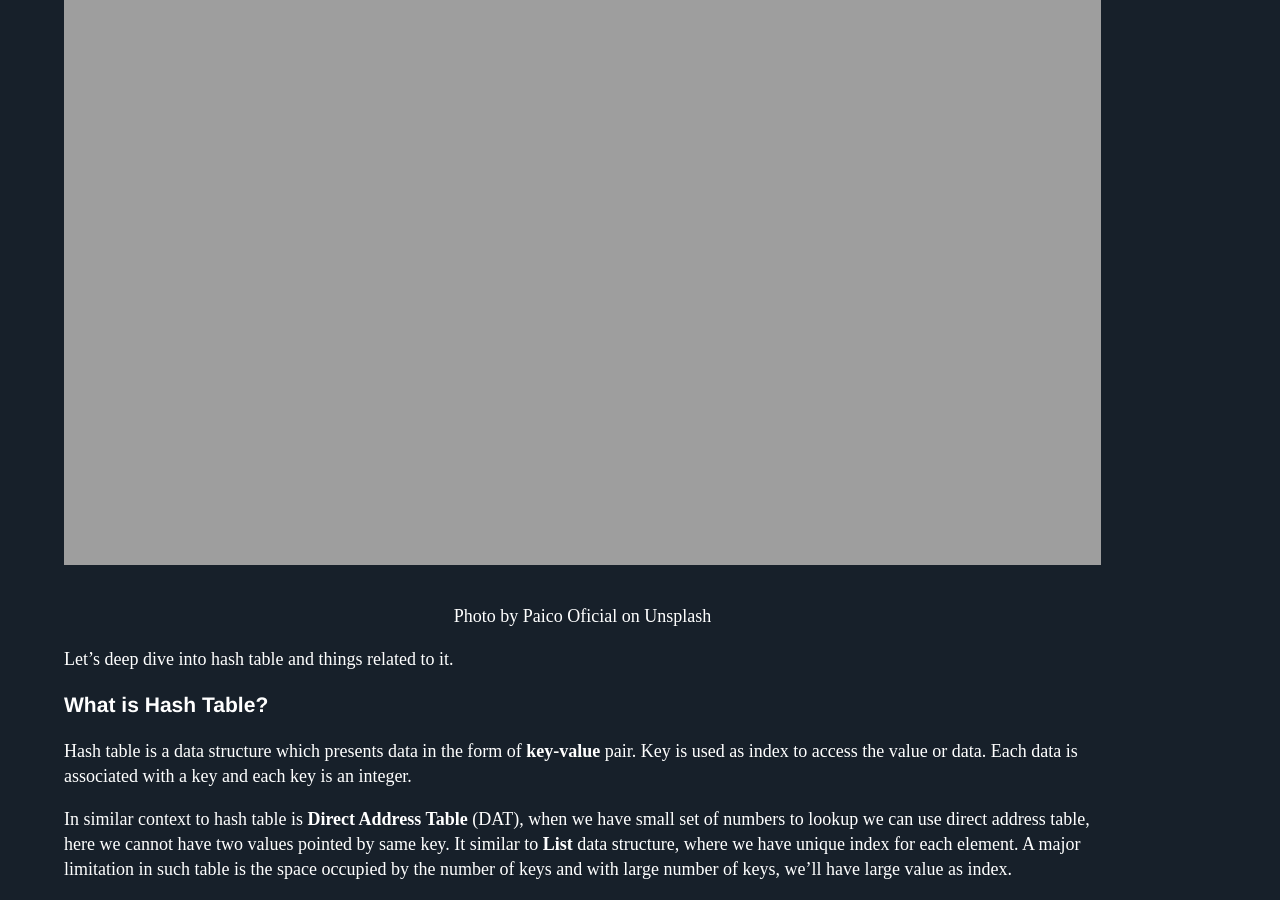
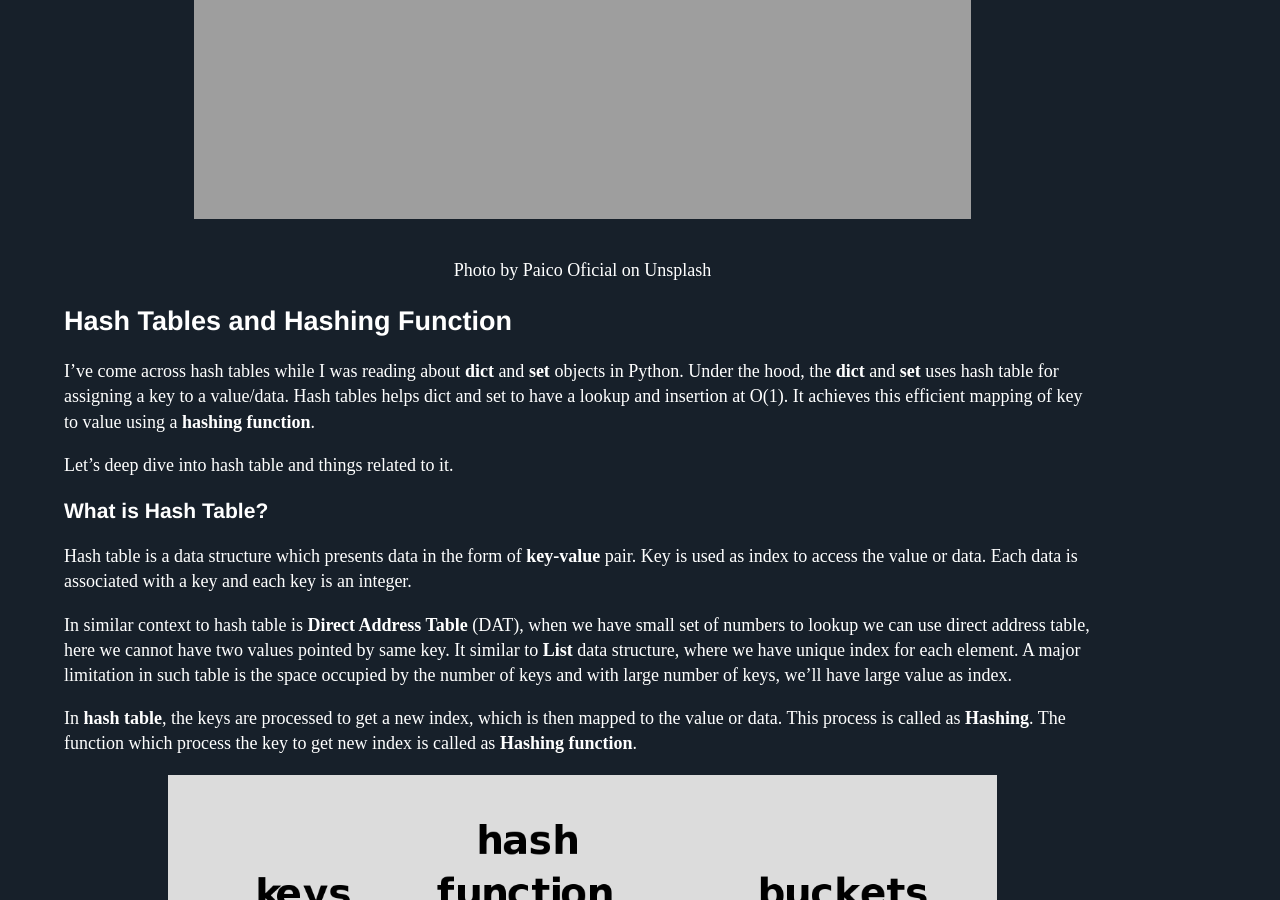
Before and after one commit to Mayurji/mayurji.github.io, a Jekyll site: the page built from _data-structure-algorithms/2021-01-29-DSA_5.md, in a window 1280 px wide and 900 px high, scrolled down 661 px. Built offline with Jekyll 4.4.1, drawn with Linux system fonts in a browser that asks for light colours; nearby versions of some CDN libraries; formulas are drawn with MathJax 3; comment, search, counter and statistics services are not loaded.

Commit message:
Update 2021-01-29-DSA_5.md

```diff
--- a/_data-structure-algorithms/2021-01-29-DSA_5.md
+++ b/_data-structure-algorithms/2021-01-29-DSA_5.md
@@ -6,15 +6,15 @@
 ---
 {% include mathjax.html %}
 
+<center>
+<img src="{{site.url}}/assets/images/dsa/paico-oficial-bAA06m4O7co-unsplash.jpg" style="zoom: 5%; background-color:#DCDCDC;" width="75%" height=auto/><br>
+<p><span>Photo by <a href="https://unsplash.com/@paicooficial?utm_source=unsplash&amp;utm_medium=referral&amp;utm_content=creditCopyText">Paico Oficial</a> on <a href="https://unsplash.com/s/photos/list?utm_source=unsplash&amp;utm_medium=referral&amp;utm_content=creditCopyText">Unsplash</a></span>
+</p>
+</center>
+
 ## Hash Tables and Hashing Function
 
 I've come across hash tables while I was reading about **dict** and **set** objects in Python. Under the hood, the **dict** and **set** uses hash table for assigning a key to a value/data. Hash tables helps dict and set to have a lookup and insertion at O(1). It achieves this efficient mapping of key to value using a **hashing function**.
-
-<center>
-<img src="{{site.url}}/assets/images/dsa/paico-oficial-bAA06m4O7co-unsplash.jpg" style="zoom: 5%; background-color:#DCDCDC;" width="100%" height=auto/><br>
-<p><span>Photo by <a href="https://unsplash.com/@paicooficial?utm_source=unsplash&amp;utm_medium=referral&amp;utm_content=creditCopyText">Paico Oficial</a> on <a href="https://unsplash.com/s/photos/list?utm_source=unsplash&amp;utm_medium=referral&amp;utm_content=creditCopyText">Unsplash</a></span>
-</p>
-</center>
 
 Let's deep dive into hash table and things related to it.
 
```
